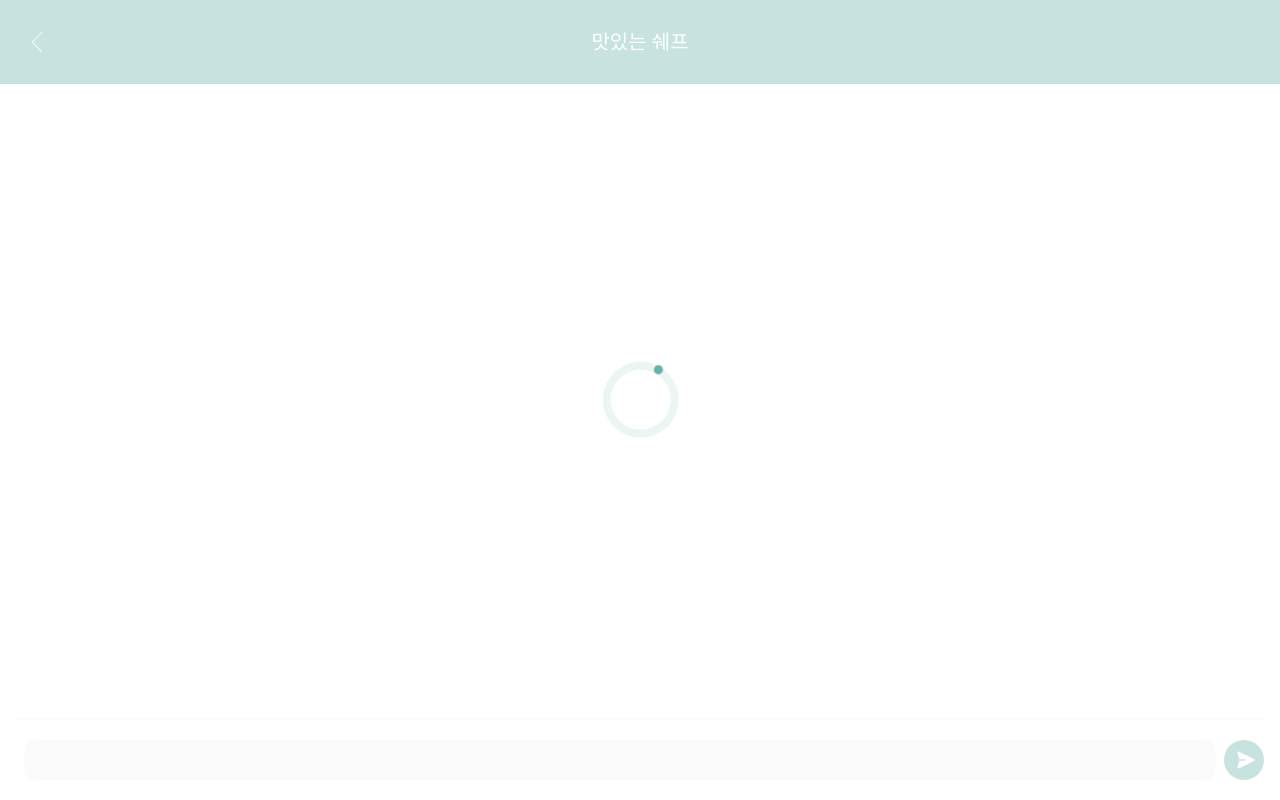
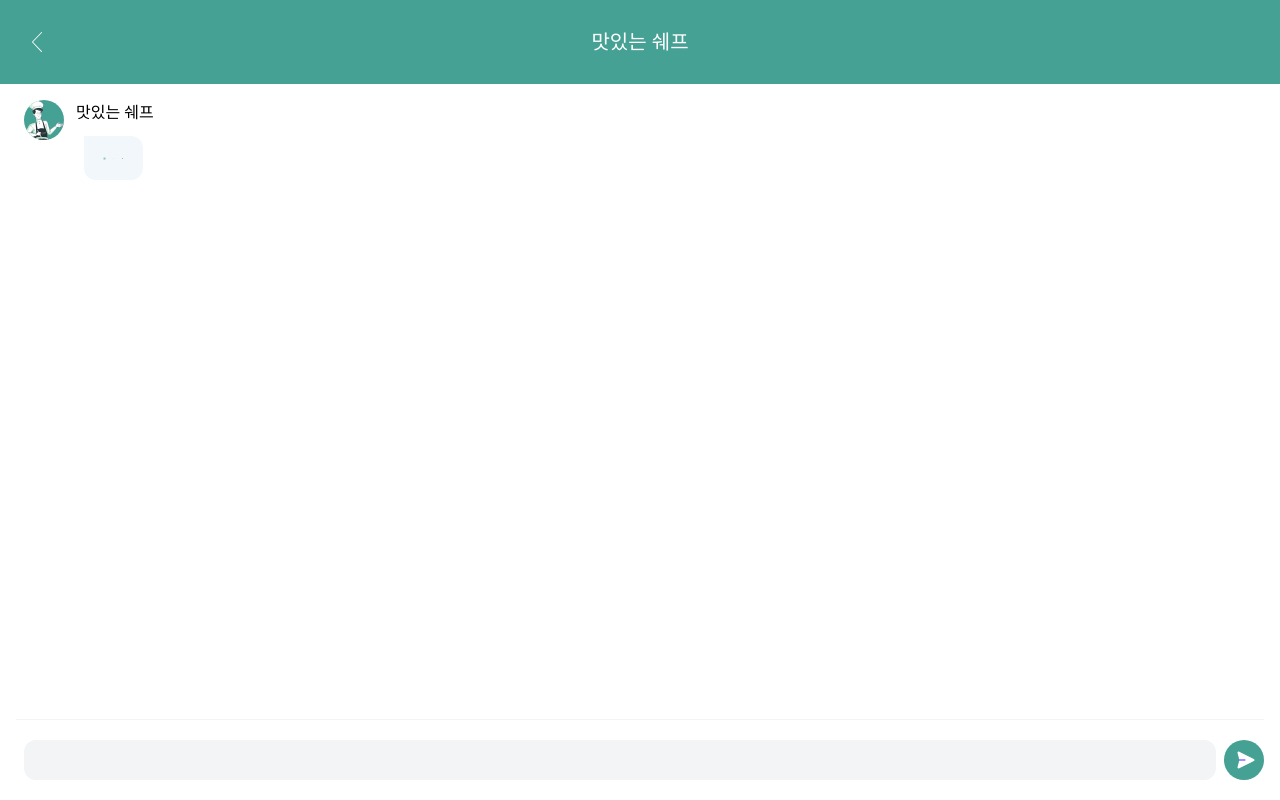
Before and after one commit to xitem/chat-chef-frontend, a React (Create React App) app: page /chat in a window 1280 px wide. Built offline with nearby package versions, Linux system fonts and the light colour scheme.

Commit message:
Add comment

```diff
--- a/src/components/MessageBox.jsx
+++ b/src/components/MessageBox.jsx
@@ -36,11 +36,7 @@ const MessageBox = ({ messages, isLoading }) => {
                 <span className="text-base font-medium">맛있는 쉐프</span>
                 <div className="pt-3 pl-2">
                   <span className="inline-block px-4 py-3 text-sm rounded-xl text-left bg-chef-gray-100 rounded-tl-none">
-                    {isLoading ? (
-                      <PulseLoader size={5} color="#46A195" />
-                    ) : (
-                      data.content
-                    )}
+                    {data.content}
                   </span>
                 </div>
               </div>
@@ -48,6 +44,22 @@ const MessageBox = ({ messages, isLoading }) => {
           )}
         </div>
       ))}
+      {isLoading && (
+        <div className="py-4 max-w-3/4 flex">
+          <div className="min-w-10 w-10 max h-10 bg-chef-green-500 rounded-full overflow-hidden">
+            <img src={"./images/chef.svg"} alt="" />
+          </div>
+          <div className="pl-3">
+            <span className="text-base font-medium">맛있는 쉐프</span>
+            <div className="pt-3 pl-2">
+              <span className="inline-block px-4 py-3 text-sm rounded-xl text-left bg-chef-gray-100 rounded-tl-none">
+                {/* {data.content} */}
+                <PulseLoader size={5} color="#46A195" />
+              </span>
+            </div>
+          </div>
+        </div>
+      )}
       <div ref={ref} />
     </>
   );
--- a/src/pages/Chat.jsx
+++ b/src/pages/Chat.jsx
@@ -9,10 +9,9 @@ const Chat = () => {
   const [value, setValue] = useState("");
 
   // TODO: set함수 추가하기
-  const [messages] = useState([]);
-  const [isInfoLoading] = useState(true);
-  const [isMessageLoading] = useState(false);
-
+  const [messages] = useState([]); // chatGPT와 사용자의 대화 메시지 배열
+  const [isInfoLoading] = useState(false); // 최초 정보 요청시 로딩
+  const [isMessageLoading] = useState(true); // 사용자와 메시지 주고 받을때 로딩
   const hadleChange = (event) => {
     const { value } = event.target;
     console.log("value==>", value);
```
